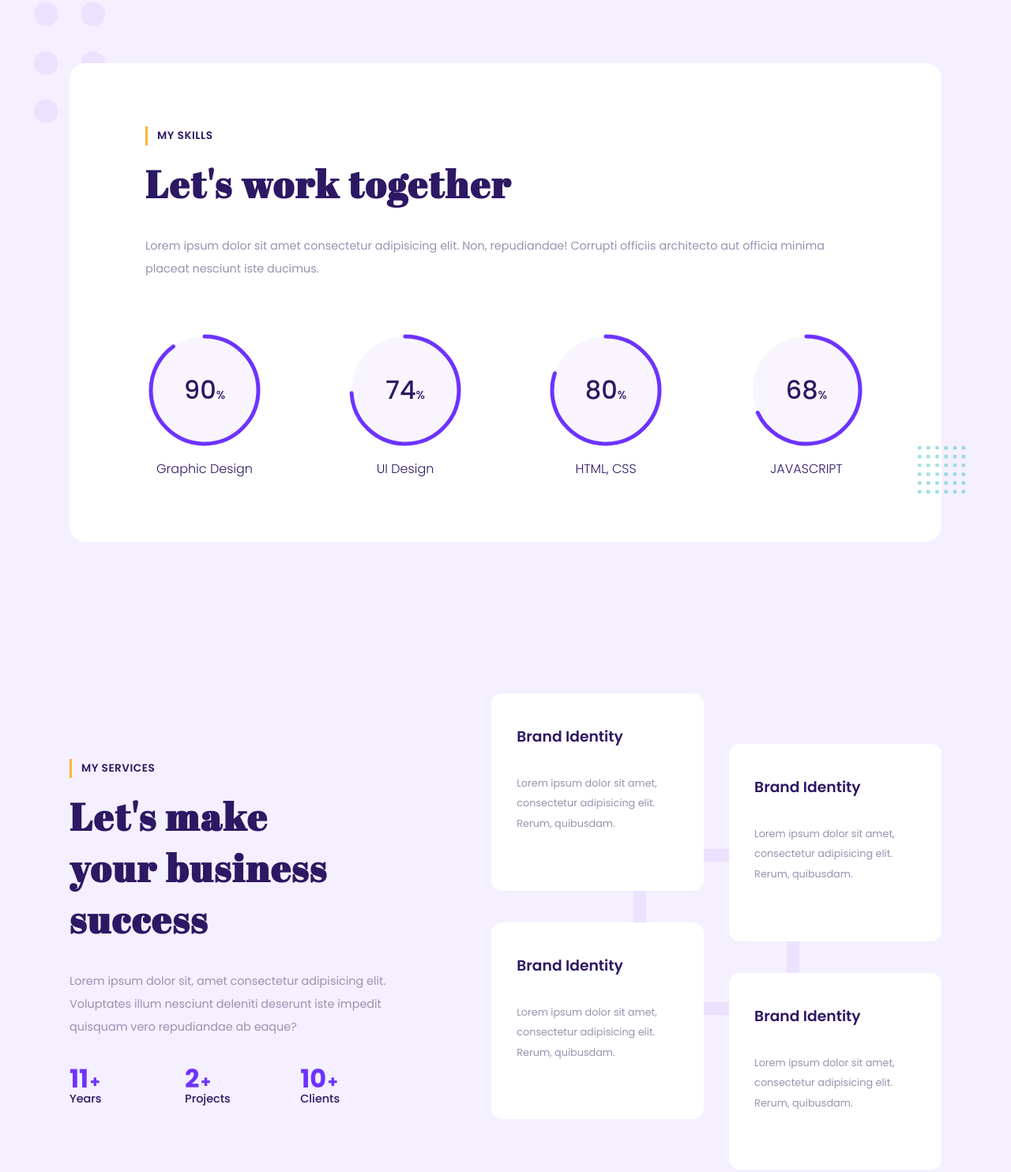
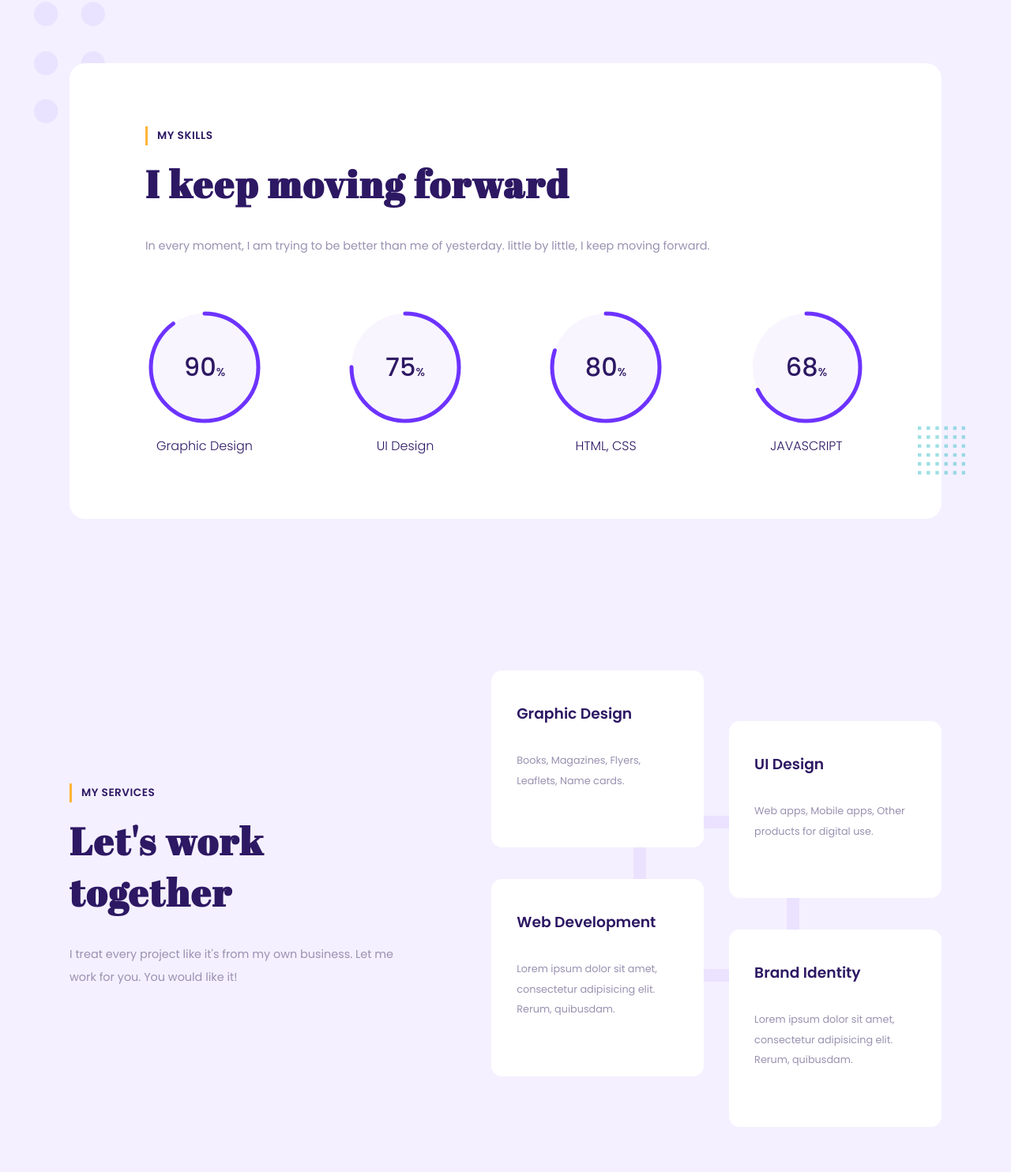
Before and after one commit to chriskwork/yohan-kim, a plain HTML site: page index.html in a window 1280 px wide. Shown: the part 1516-3000 px from the top of the page at 79% size. Drawn offline with nearby package versions, Linux system fonts and the light colour scheme.

Commit message:
working..

```diff
--- a/index.html
+++ b/index.html
@@ -107,6 +107,16 @@
             </div>
             <div class="about-card">
               <!-- icon -->
+              <svg xmlns="http://www.w3.org/2000/svg" viewBox="0 0 24 24">
+                <path
+                  fill="#00C6FF"
+                  d="M14.81,12.28a3.73,3.73,0,0,0,1-2.5,3.78,3.78,0,0,0-7.56,0,3.73,3.73,0,0,0,1,2.5A5.94,5.94,0,0,0,6,16.89a1,1,0,0,0,2,.22,4,4,0,0,1,7.94,0A1,1,0,0,0,17,18h.11a1,1,0,0,0,.88-1.1A5.94,5.94,0,0,0,14.81,12.28ZM12,11.56a1.78,1.78,0,1,1,1.78-1.78A1.78,1.78,0,0,1,12,11.56ZM19,2H5A3,3,0,0,0,2,5V19a3,3,0,0,0,3,3H19a3,3,0,0,0,3-3V5A3,3,0,0,0,19,2Zm1,17a1,1,0,0,1-1,1H5a1,1,0,0,1-1-1V5A1,1,0,0,1,5,4H19a1,1,0,0,1,1,1Z"
+                />
+              </svg>
+              <h4>UI Designer</h4>
+            </div>
+            <div class="about-card">
+              <!-- icon -->
               <svg
                 xmlns="http://www.w3.org/2000/svg"
                 data-name="Layer 1"
@@ -118,20 +128,6 @@
                 />
               </svg>
               <h4>Web Developer</h4>
-            </div>
-            <div class="about-card">
-              <!-- icon -->
-              <svg
-                xmlns="http://www.w3.org/2000/svg"
-                data-name="Layer 1"
-                viewBox="0 0 24 24"
-              >
-                <path
-                  fill="#6563ff"
-                  d="M19.99121,2.002a.99943.99943,0,0,0-1,1v.63672a9.03617,9.03617,0,0,1-7,3.36328h-6a3.00328,3.00328,0,0,0-3,3v2a3.00328,3.00328,0,0,0,3,3H6.475L4.07227,20.6084A.99931.99931,0,0,0,4.99121,22.002h4a.99857.99857,0,0,0,.91895-.60644L12.63391,15.04a9.02805,9.02805,0,0,1,6.3573,3.32507V19.002a1,1,0,0,0,2,0v-16A.99942.99942,0,0,0,19.99121,2.002Zm-14,11a1.00067,1.00067,0,0,1-1-1v-2a1.00068,1.00068,0,0,1,1-1h1v4Zm2.34082,7H6.50781l2.14258-5h1.82422ZM18.99121,15.5238a11.052,11.052,0,0,0-7-2.52185h-3v-4h3a11.05281,11.05281,0,0,0,7-2.52234Z"
-                />
-              </svg>
-              <h4>Online Marketer</h4>
             </div>
             <div class="about-card">
               <!-- icon -->
@@ -167,12 +163,11 @@
           <div class="skills-box">
             <div class="box-heading">
               <h3 class="sub-heading">My Skills</h3>
-              <h1 class="heading">Let's work together</h1>
+              <h1 class="heading">I keep moving forward</h1>
               <div class="box-desc">
                 <p class="text">
-                  Lorem ipsum dolor sit amet consectetur adipisicing elit. Non,
-                  repudiandae! Corrupti officiis architecto aut officia minima
-                  placeat nesciunt iste ducimus.
+                  In every moment, I am trying to be better than me of
+                  yesterday. little by little, I keep moving forward.
                 </p>
                 <!-- <a href="#" class="btn">Hire Me</a> -->
               </div>
@@ -193,7 +188,7 @@
                   <svg>
                     <circle cx="75" cy="75" r="68" />
                   </svg>
-                  <h2 class="counter"><span data-target="74">0</span>%</h2>
+                  <h2 class="counter"><span data-target="75">0</span>%</h2>
                 </div>
                 <div class="sk-title">UI Design</div>
               </div>
@@ -232,15 +227,15 @@
           <div class="services-info">
             <h3 class="sub-heading">My Services</h3>
             <h1 class="heading">
-              Let's make <br />
-              your business success
+              Let's work <br />
+              together
             </h1>
             <p class="text">
-              Lorem ipsum dolor sit, amet consectetur adipisicing elit.
-              Voluptates illum nesciunt deleniti deserunt iste impedit quisquam
-              vero repudiandae ab eaque?
+              I treat every project like it's from my own business. Let me work
+              for you. You would like it!
             </p>
-            <div class="milestones">
+            <!-- milestones, are hided for now -->
+            <div class="milestones" style="display: none">
               <div class="ml">
                 <h2 class="number"><span data-target="11">0</span>+</h2>
                 <h5>Years</h5>
@@ -263,25 +258,23 @@
           <div class="services-grid">
             <div class="srv-card">
               <div class="card-desc">
-                <h3>Brand Identity</h3>
+                <h3>Graphic Design</h3>
                 <p class="text">
-                  Lorem ipsum dolor sit amet, consectetur adipisicing elit.
-                  Rerum, quibusdam.
+                  Books, Magazines, Flyers, Leaflets, Name cards.
                 </p>
               </div>
             </div>
             <div class="srv-card">
               <div class="card-desc">
-                <h3>Brand Identity</h3>
+                <h3>UI Design</h3>
                 <p class="text">
-                  Lorem ipsum dolor sit amet, consectetur adipisicing elit.
-                  Rerum, quibusdam.
+                  Web apps, Mobile apps, Other products for digital use.
                 </p>
               </div>
             </div>
             <div class="srv-card">
               <div class="card-desc">
-                <h3>Brand Identity</h3>
+                <h3>Web Development</h3>
                 <p class="text">
                   Lorem ipsum dolor sit amet, consectetur adipisicing elit.
                   Rerum, quibusdam.
```
